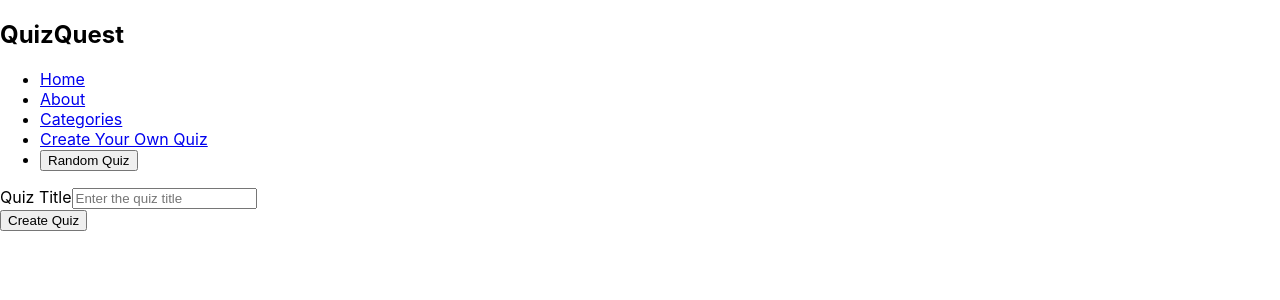
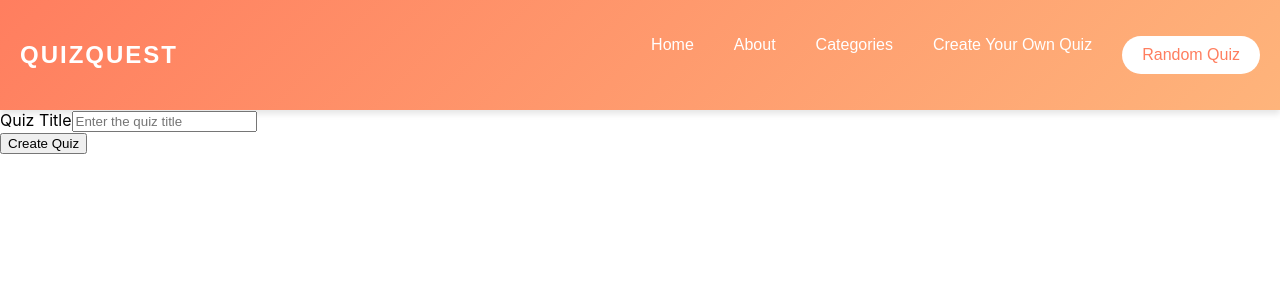
Before and after one commit to Ayushi1972/QuizQuest, a React (Create React App) app: page /pages/Create in a window 1280 px wide. Shown: the top 300 px of the page. Built offline with nearby package versions, Linux system fonts and the light colour scheme; the HTML template or start-up script is replaced by a standard one.

Commit message:
added css for navbar

```diff
--- a/src/components/Navbar.css
+++ b/src/components/Navbar.css
@@ -1,68 +1,86 @@
-/* .navbar {
-  background: #333;
-  height: 80px;
+/* Navbar Container */
+.navbar {
+  background: linear-gradient(135deg, #ff7e5f, #feb47b); /* Vibrant gradient background */
+  padding: 20px;
   display: flex;
   justify-content: space-between;
   align-items: center;
-  padding: 0 20px;
+  font-family: 'Poppins', sans-serif; /* Modern and clean font */
+  box-shadow: 0 4px 6px rgba(0, 0, 0, 0.1); /* Subtle shadow for depth */
 }
 
+/* Logo */
 .navbar-logo {
   color: #fff;
-  font-size: 2rem;
+  font-size: 24px;
   font-weight: bold;
   text-transform: uppercase;
+  letter-spacing: 2px;
 }
 
-.nav-links {
+/* Navbar Links */
+.navbar ul {
   list-style: none;
   display: flex;
-  align-items: center;
+  gap: 20px;
 }
 
-.nav-links li {
-  margin: 0 20px;
+.navbar li {
+  position: relative;
 }
 
-.nav-links a {
+/* Link Styling */
+.navbar a {
   color: #fff;
   text-decoration: none;
-  font-size: 1.2rem;
+  font-size: 16px;
+  padding: 5px 10px;
+  border-radius: 5px;
+  transition: background 0.3s, transform 0.3s;
 }
 
-.mobile-menu-icon {
-  display: none;
-  color: #fff;
-  font-size: 2rem;
-  cursor: pointer;
+/* Hover Effects */
+.navbar a:hover {
+  background: rgba(255, 255, 255, 0.2);
+  transform: translateY(-2px);
 }
 
-.nav-links-mobile {
-  display: none;
+/* Active Link Styling */
+.navbar a.active {
+  background: rgba(255, 255, 255, 0.3);
 }
 
-@media screen and (max-width: 768px) {
-  .nav-links {
-    display: none;
+/* Random Quiz Button */
+.navbar button {
+  background-color: #fff;
+  color: #ff7e5f;
+  border: none;
+  padding: 10px 20px;
+  border-radius: 25px;
+  font-size: 16px;
+  cursor: pointer;
+  transition: background 0.3s, transform 0.3s;
+}
+
+/* Button Hover Effect */
+.navbar button:hover {
+  background-color: #feb47b;
+  transform: scale(1.05);
+}
+
+/* Responsive Navbar */
+@media (max-width: 768px) {
+  .navbar ul {
+    flex-direction: column;
+    align-items: center;
   }
 
-  .nav-links-mobile {
-    display: flex;
-    flex-direction: column;
-    position: absolute;
-    top: 80px;
-    left: 0;
-    width: 100%;
-    background-color: #333;
+  .navbar li {
+    margin-bottom: 10px;
   }
 
-  .nav-links-mobile li {
+  .navbar button {
+    width: 100%;
     text-align: center;
-    padding: 10px 0;
-    border-top: 1px solid #fff;
   }
-
-  .mobile-menu-icon {
-    display: block;
-  }
-} */
+}
```
